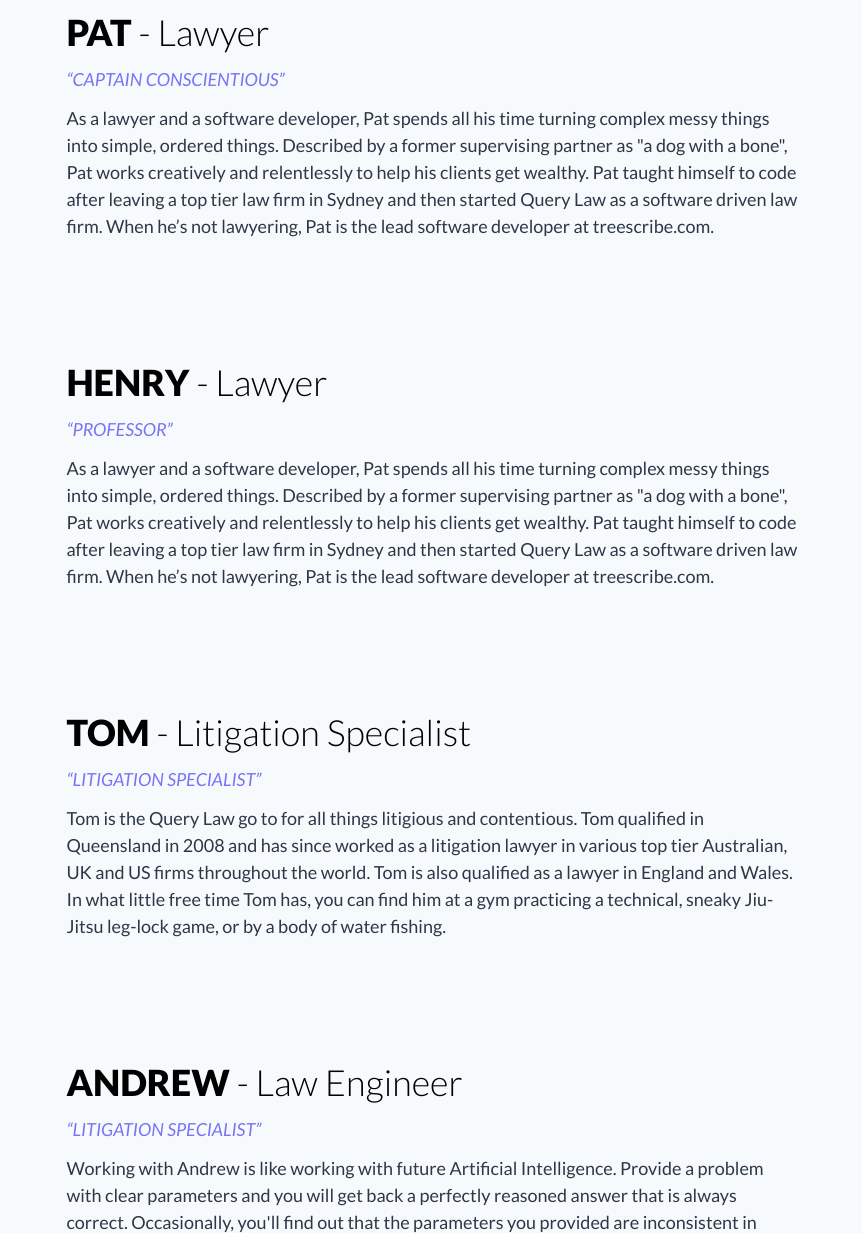
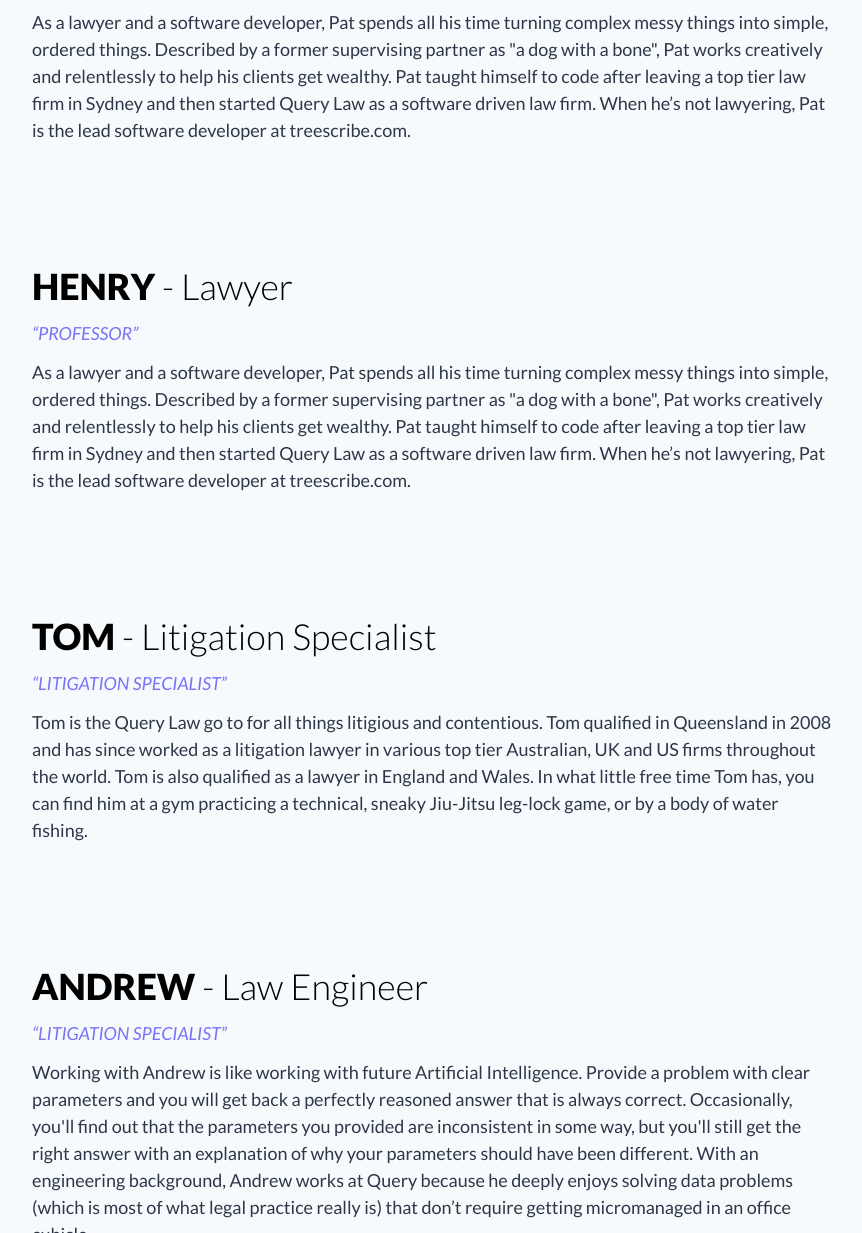
Before and after one commit to treescribe/querylaw-landing, a plain HTML site: page key-people.html in a window 1280 px wide. Shown: the part 725-1958 px from the top of the page, without its empty margins (208-1070 px from the left). Drawn offline with nearby package versions, Linux system fonts and the light colour scheme.

Commit message:
updated container viewports

```diff
--- a/key-people.html
+++ b/key-people.html
@@ -71,33 +71,33 @@
         <p class="main_banner--text"> People with vim, nous and moxie. </p>
     </div>
     <div class="section--container">
-        <div class="person-wrapper md:px-24 px-0 lg:mt-24 md:mt-0">
+        <div class="person-wrapper lg:mt-24 md:mt-0">
             <h3 class="person--name"> <span style="font-weight: 900;"> PAT </span> - Lawyer </h3>
             <h4 class="person--title"> “CAPTAIN CONSCIENTIOUS” </h4>
             <p class="person--description"> As a lawyer and a software developer, Pat spends all his time turning complex messy things into simple, ordered things. Described by a former supervising partner as "a dog with a bone", Pat works creatively and relentlessly to help his clients get wealthy. Pat taught himself to code after leaving a top tier law firm in Sydney and then started Query Law as a software driven law firm. When he’s not lawyering, Pat is the lead software developer at treescribe.com. </p>
         </div>
-        <div class="person-wrapper md:px-24 px-0">
+        <div class="person-wrapper">
             <h3 class="person--name"> <span style="font-weight: 900;"> HENRY </span> - Lawyer </h3>
             <h4 class="person--title"> “PROFESSOR” </h4>
             <p class="person--description"> As a lawyer and a software developer, Pat spends all his time turning complex messy things into simple, ordered things. Described by a former supervising partner as "a dog with a bone", Pat works creatively and relentlessly to help his clients get wealthy. Pat taught himself to code after leaving a top tier law firm in Sydney and then started Query Law as a software driven law firm. When he’s not lawyering, Pat is the lead software developer at treescribe.com. </p>
         </div>
-        <div class="person-wrapper md:px-24 px-0">
+        <div class="person-wrapper">
             <h3 class="person--name"> <span style="font-weight: 900;"> TOM </span> - Litigation Specialist</h3>
             <h4 class="person--title"> “LITIGATION SPECIALIST” </h4>
             <p class="person--description"> Tom is the Query Law go to for all things litigious and contentious. Tom qualified in Queensland in 2008 and has since worked as a litigation lawyer in various top tier Australian, UK and US firms throughout the world. Tom is also qualified as a lawyer in England and Wales. In what little free time Tom has, you can find him at a gym practicing a technical, sneaky Jiu-Jitsu leg-lock game, or by a body of water fishing. </p>
         </div>
-        <div class="person-wrapper md:px-24 px-0">
+        <div class="person-wrapper">
             <h3 class="person--name"> <span style="font-weight: 900;"> ANDREW </span> - Law Engineer </h3>
             <h4 class="person--title"> “LITIGATION SPECIALIST” </h4>
             <p class="person--description"> Working with Andrew is like working with future Artificial Intelligence. Provide a problem with clear parameters and you will get back a perfectly reasoned answer that is always correct. Occasionally, you'll find out that the parameters you provided are inconsistent in some way, but you'll still get the right answer with an explanation of why your parameters should have been different. With an engineering background, Andrew works at Query because he deeply enjoys solving data problems (which is most of what legal practice really is) that don’t require getting micromanaged in an office cubicle. </p>
         </div>
-        <div class="person-wrapper md:px-24 px-0">
+        <div class="person-wrapper">
             <h3 class="person--name"> <span style="font-weight: 900;"> RODERICK </span> - Paralegal </h3>
             <h4 class="person--title"> “MAN OF LETTERS” </h4>
             <p class="person--description"> Rod holds a Law Degree and worked as a journalist in Australian  newspapers for five years before working as a paralegal. Journalism was  great preparation for his work in the legal field.  As well as ably  handling multiple work streams with strict deadlines, Rod's experience  digging through local, state and federal government documents to  identify pertinent issues honed his skills in due diligence.  Since he  believes firmly that life is supposed to be interesting, Rod has written  four books, worked as the head chef in an East Timorese restaurant,  managed a pub in Singapore and worked as a jackaroo and copper miner in  Outback Australia.
             </p>
         </div>
-        <div class="person-wrapper md:px-24 px-0">
+        <div class="person-wrapper">
             <h3 class="person--name"> <span style="font-weight: 900;"> LEE </span> - Growth Hacker </h3>
             <h4 class="person--title"> “COMPETITOR” </h4>
             <p class="person--description"> Lee's an engineer who loves working with people (a rarity). Those characteristics, along with the fact that he's helplessly competitive, make Lee a perfect one-man-marketing-department for 2020. Lee is a former medical device programmer who decided he needed more human contact, so he left that job to figure out how to make his way in the world.  Pat recruited Lee in a shipping container cafe as Lee faced an existential crisis about what to do after becoming financially independent using his engineering savvy in digital marketing.
@@ -106,7 +106,7 @@
     </div>
     <div class="section--container-alt">
         <div class="inner">
-            <div class="contact-us-wrapper md:px-24 px-0 ">
+            <div class="contact-us-wrapper ">
                 <div class="wrap">
                     <h2 class="title"> Want to get in contact with us? </h2>
                     <h3 class="sub-text"> Send us a message and we’ll reach out </h3>
--- a/style.css
+++ b/style.css
@@ -359,6 +359,7 @@
 @media only screen
 and (min-width : 1024px) {
     .section--container {
+        max-width: 1050px;
         width: 74%;
         margin-top: 36px;
         margin-bottom: 36px;
@@ -428,6 +429,7 @@
         font-size: 1rem;
     }
     .section--container-alt .inner {
+        max-width: 1050px;
         padding-top: 5rem;
         padding-bottom: 6rem;
         width: 75%;
@@ -509,7 +511,8 @@
         font-size: 18px;
     }
     .person-wrapper {
-        margin-bottom: 120px;
+        max-width: 800px;
+        margin: 0 auto 120px auto;
     }
     .contact-us-wrapper .title {
         font-size: 36px;
```
